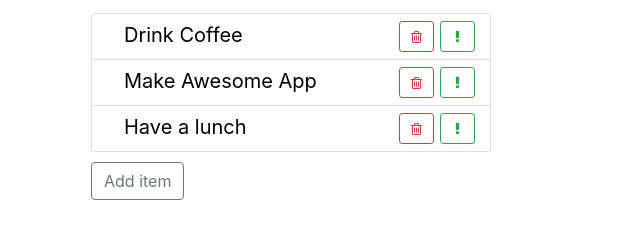
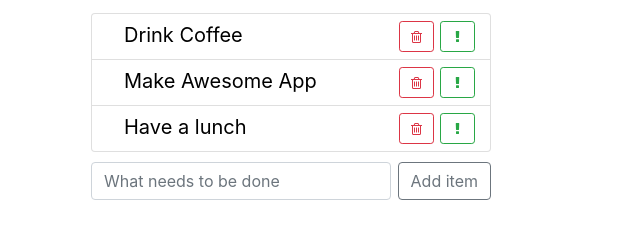
Before and after one commit to SkyWalker1996x/ToDo-List-React, a React app: page / in a window 1280 px wide. Shown: the part 145-384 px from the top of the page, without its empty margins (349-989 px from the left). Built offline with nearby package versions, Linux system fonts and the light colour scheme.

Commit message:
upded the ability to add task

```diff
--- a/src/components/ItemAddForm/ItemAddForm.css
+++ b/src/components/ItemAddForm/ItemAddForm.css
@@ -1,4 +1,11 @@
 .item-add-form {
     margin-top: 10px;
+}
 
+.d-flex {
+    justify-content: space-between;
 }
+
+.item-add-form input {
+    width: 75%;
+}
--- a/src/components/ItemAddForm/ItemAddForm.js
+++ b/src/components/ItemAddForm/ItemAddForm.js
@@ -3,14 +3,38 @@ import './ItemAddForm.css'
 
 class ItemAddForm extends Component{
 
+    state = {
+        label: ''
+    };
+
+    onLabelChange = (e) => {
+        this.setState({
+            label: e.target.value
+        })
+    };
+
+    onSubmit = (e) => {
+        e.preventDefault();
+        this.props.onAdded(this.state.label);
+        this.setState({
+            label: ''
+        })
+    };
+
     render() {
         return (
-            <div className="item-add-form">
-                <button className="btn btn-outline-secondary"
-                        onClick={() => this.props.onAdded(`Hello world!`)}>
+            <form className="item-add-form d-flex"
+                  onSubmit={this.onSubmit}  >
+                <input type="text"
+                       className="form-control"
+                       onChange={this.onLabelChange}
+                       placeholder="What needs to be done"
+                       value={this.state.label} />
+
+                <button className="btn btn-outline-secondary">
                     Add item
                 </button>
-            </div>
+            </form>
         )
     }
 }
```
